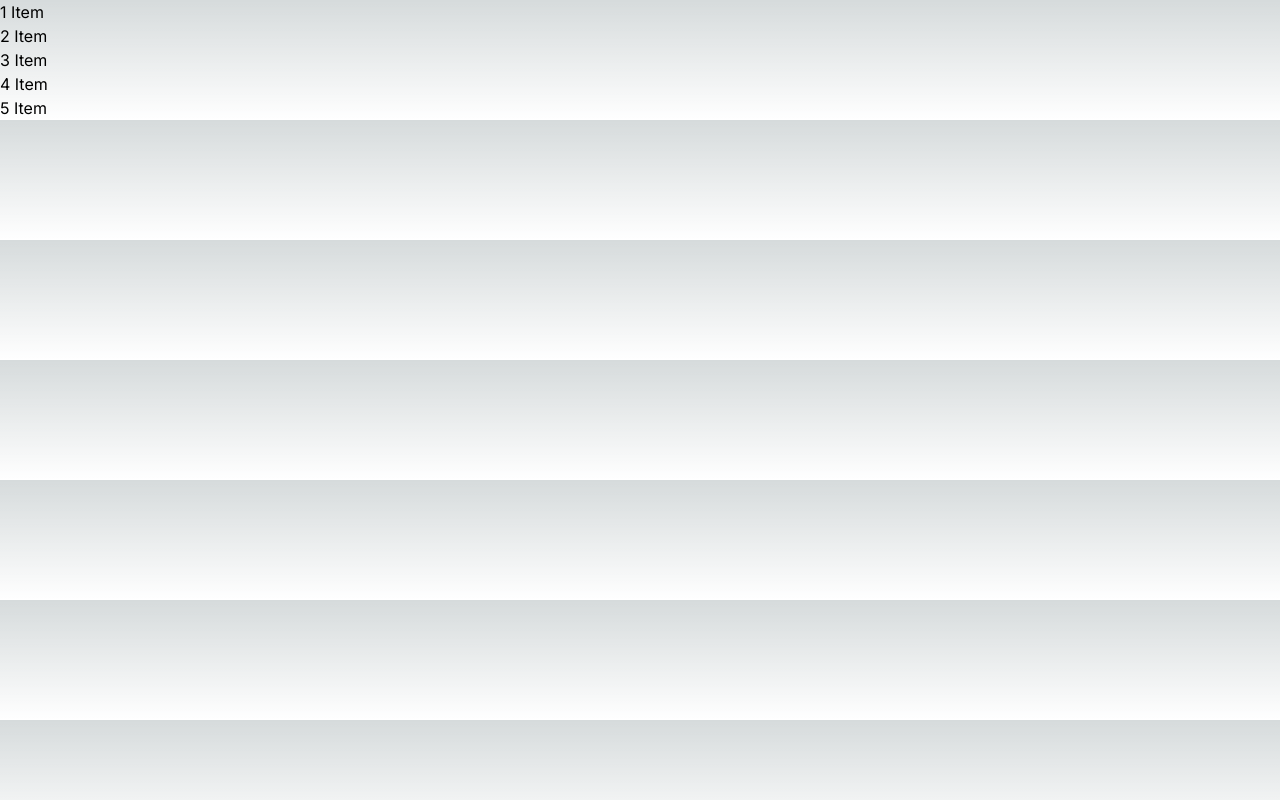
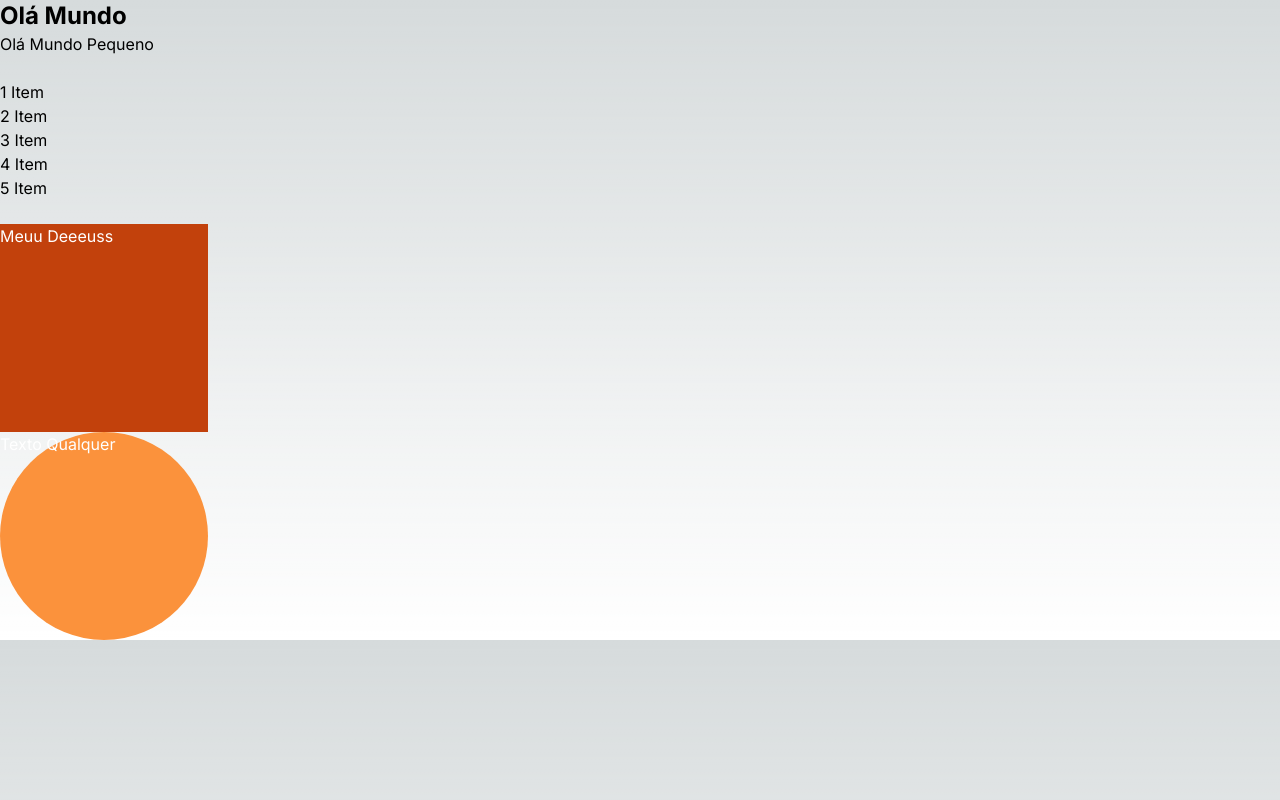
Before and after one commit to Jeanlerson/estudando-React, a Next.js app in the folder react-estudando/: page / in a window 1280 px wide. Built offline with nearby package versions, Linux system fonts and the light colour scheme.

Commit message:
Exportando-Importando-Componente

```diff
--- a/react-estudando/src/app/page.tsx
+++ b/react-estudando/src/app/page.tsx
@@ -1,15 +1,11 @@
-function Page() {
-  return (
-    <div>
-      <h1 className="font-bold text-2xl">Olá Mundo</h1>
-      <h3>Olá Mundo Pequeno</h3>
-    </div>
-  )
-}
+import Circle, { Square, Page } from "@/components/Geo"
+
 
 const Log = () => {
   return(
     <div>
+      <Page/><br/>
+
       <ul>
         <li>1 Item</li>
         <li>2 Item</li>
@@ -17,8 +13,14 @@ const Log = () => {
         <li>4 Item</li>
         <li>5 Item</li>
       </ul>
+      <br/>
+
+      <Square/>
+      <Circle/>
     </div>
   )
 }
 
 export default Log
+
+//npm run dev
--- /dev/null
+++ b/react-estudando/src/components/Geo.tsx
@@ -0,0 +1,26 @@
+export const Square = () => {
+    return(
+        <div className="w-52 h-52 bg-orange-700 text-white">
+            Meuu Deeeuss
+        </div>
+    )
+}
+
+export function Page() {
+    return (
+      <div>
+        <h1 className="font-bold text-2xl">Olá Mundo</h1>
+        <h3>Olá Mundo Pequeno</h3>
+      </div>
+    )
+  }
+
+const Circle = () => {
+  return(
+    <div className="w-52 h-52 bg-orange-400 text-white rounded-full">
+      Texto Qualquer
+    </div>
+  )
+}
+
+export default Circle
```
